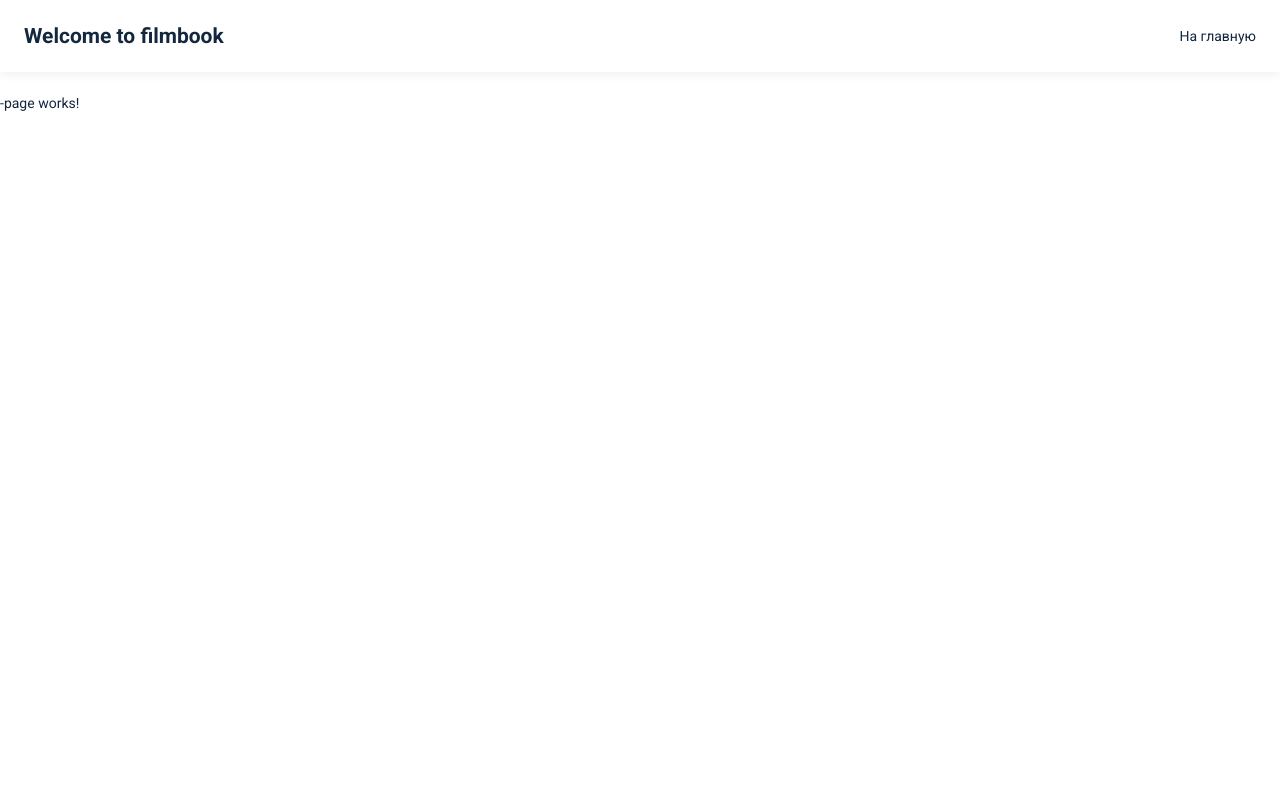
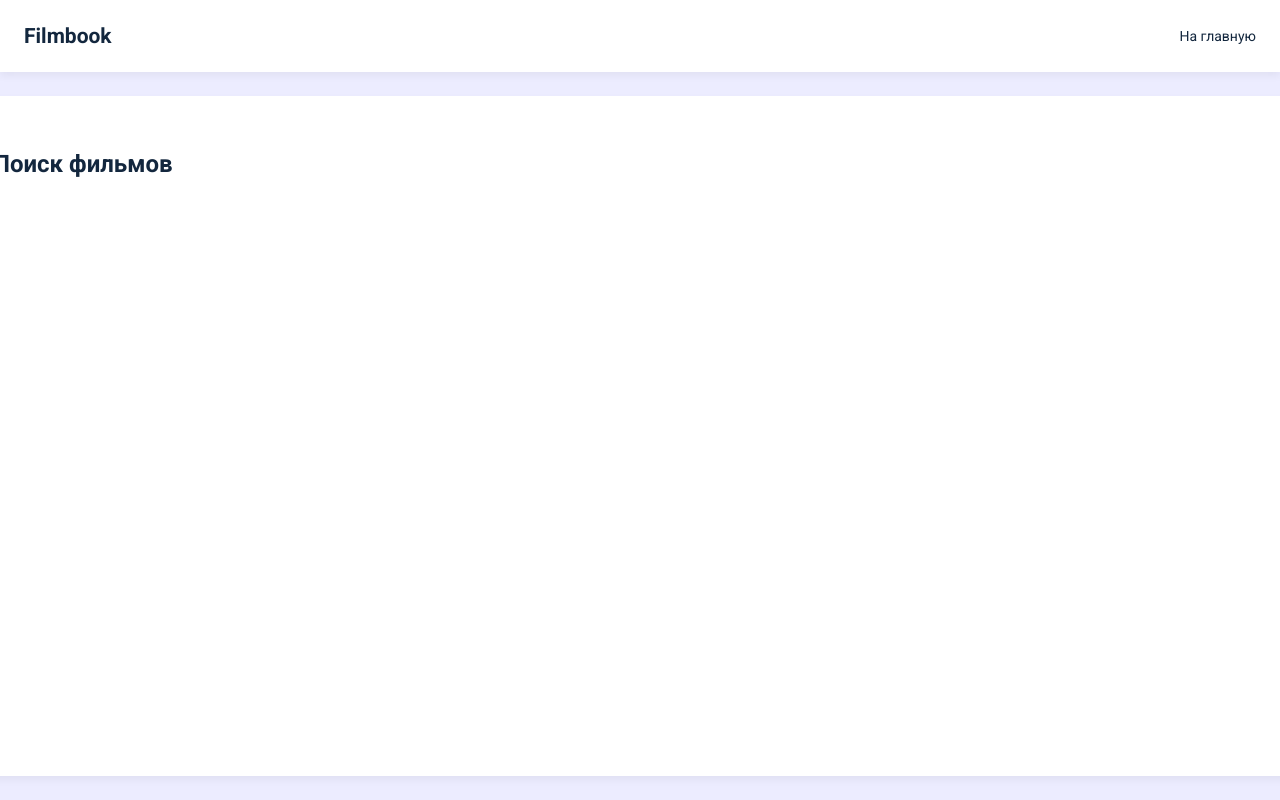
Before and after one commit to lowadb/filmbook, an Angular app: page / in a window 1280 px wide. Shown: the top 800 px of the page. Built offline with nearby package versions, Linux system fonts and the light colour scheme.

Commit message:
add some styles

```diff
--- a/src/app/pages/main-page/main-page.component.html
+++ b/src/app/pages/main-page/main-page.component.html
@@ -1 +1,8 @@
-<p>main-page works!</p>
+<section class="page">
+  <header class="page-header">
+    <h1 class="page-header-title">Поиск фильмов</h1>
+  </header>
+  <main class="page-main">
+
+  </main>
+</section>
--- a/src/app/pages/main-page/main-page.component.scss
+++ b/src/app/pages/main-page/main-page.component.scss
@@ -0,0 +1,15 @@
+@import "src/assets/style-guides/index.scss";
+
+.page {
+
+  &-header {
+    @include width100HeightContent();
+
+    &-title {
+      @include titleText();
+    }
+  }
+
+  &-main {
+  }
+}
--- a/src/app/root/app.component.html
+++ b/src/app/root/app.component.html
@@ -1,6 +1,6 @@
 <section class="root">
   <header class="root-header">
-    <h2 class="root-header-title">Welcome to filmbook</h2>
+    <h2 class="root-header-title">Filmbook</h2>
     <div class="root-header-navbar">
       <a routerLink="/" class="root-header-navbar-link">На главную</a>
     </div>
--- a/src/app/root/app.component.scss
+++ b/src/app/root/app.component.scss
@@ -1,12 +1,15 @@
 @import "src/assets/style-guides/index.scss";
 
 .root {
-  height: 100%;
-  @include flexColumnNowrapContentStartItemsCenter();
+  min-height: 100vh;
+  @include flexRowNowrapContentStretchItemsCenter();
+  background: $backgroundLightBlue;
 
   &-header {
+    @include noStretch();
     @include width100HeightValue($headerHeight);
     @include flexRowNowrapContentBetweenItemsCenter();
+    background: $backgroundWhite;
     padding: 0 24px;
     box-shadow: 0 4px 8px rgba(0, 0, 0, 0.05);
 
@@ -15,7 +18,14 @@
   }
 
   &-main {
+    @include stretch();
     width: $containerWidth;
+    height: auto;
+    flex-grow: 5;
+    background: $backgroundWhite;
+    margin: 24px;
     padding: 24px;
+    box-shadow: 0 4px 8px rgba(0, 0, 0, 0.05);
+    border-radius: 4px;
   }
 }
--- a/src/assets/style-guides/colors.scss
+++ b/src/assets/style-guides/colors.scss
@@ -8,3 +8,7 @@ $blue: #3170EB;
 $red: #E44C4C;
 $green: #12C56F;
 $iconColor: #96ABC8;
+
+$backgroundWhite: #FFF;
+//$backgroundLightBlue: #F9FBFD;
+$backgroundLightBlue: #ececff;
--- a/src/assets/style-guides/mixins.scss
+++ b/src/assets/style-guides/mixins.scss
@@ -25,6 +25,22 @@
   height: $value;
 }
 
+@mixin width100HeightContent {
+  width: 100%;
+  height: fit-content;
+}
+
+@mixin stretch() {
+  flex-grow: 5;
+  flex-shrink: 5;
+}
+
+@mixin noStretch() {
+  flex-grow: 0;
+  flex-shrink: 0;
+}
+
+
 @mixin flexRowNoWrap() {
   display: flex;
   flex-flow: row nowrap;
@@ -35,9 +51,9 @@
   flex-flow: column nowrap;
 }
 
-@mixin flexColumnNowrapContentStartItemsCenter() {
+@mixin flexRowNowrapContentStretchItemsCenter() {
   @include flexColumnNoWrap();
-  justify-content: flex-start;
+  justify-content: stretch;
   align-items: center;
 }
 
@@ -46,3 +62,10 @@
   justify-content: space-between;
   align-items: center;
 }
+
+
+@mixin titleText() {
+  font-weight: bold;
+  font-size: 24px;
+  line-height: 40px;
+}
--- a/src/styles.scss
+++ b/src/styles.scss
@@ -49,3 +49,8 @@ div, header, footer, aside, main, section {
 a, button {
   cursor: pointer;
 }
+
+.page {
+  @include width100HeightContent();
+  padding: 24px;
+}
```
